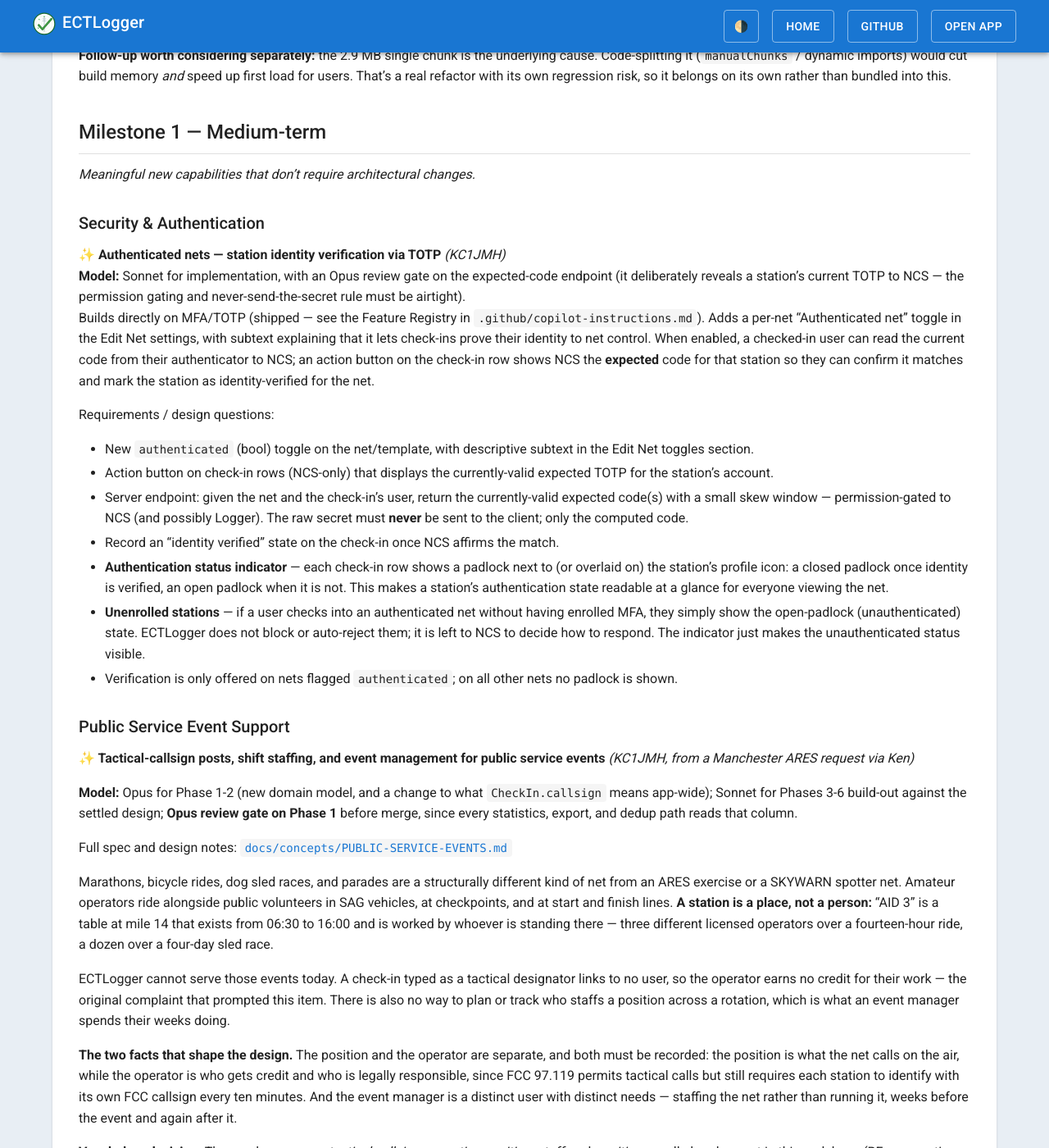
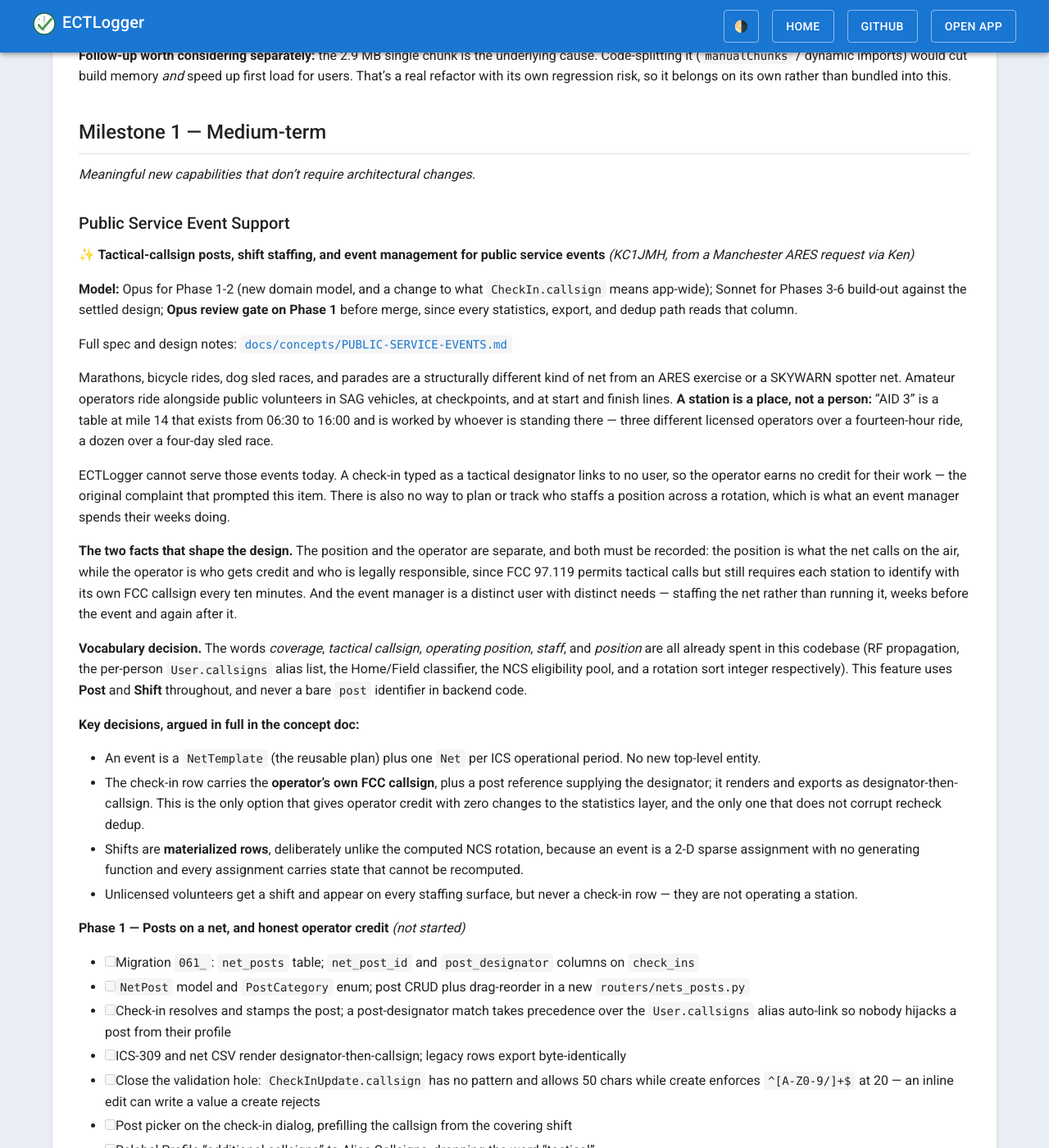
Before and after one commit to bradbrownjr/ectlogger, a Jekyll site: the page built from docs/ROADMAP.md, in a window 1280 px wide and 1400 px high, scrolled down 2332 px. Shown: the whole window at 82% size. Built offline with Jekyll 4.4.1, drawn with Linux system fonts in a browser that asks for light colours; our own code applies the rules of GitHub Pages for plain Markdown files.

Commit message:
Prune shipped authenticated-nets roadmap item
Deployed to production in the previous merge commit.

Co-Authored-By: Claude Sonnet 5 <noreply@anthropic.com>
Claude-Session: https://claude.ai/code/session_01LjFGyntuCLmjfCGh8VLZze

```diff
--- a/docs/ROADMAP.md
+++ b/docs/ROADMAP.md
@@ -95,21 +95,6 @@ its own rather than bundled into this.
 ## Milestone 1 — Medium-term
 
 *Meaningful new capabilities that don't require architectural changes.*
-
-### Security & Authentication
-
-**✨ Authenticated nets — station identity verification via TOTP** *(KC1JMH)*
-**Model:** Sonnet for implementation, with an Opus review gate on the expected-code endpoint (it deliberately reveals a station's current TOTP to NCS — the permission gating and never-send-the-secret rule must be airtight).
-Builds directly on MFA/TOTP (shipped — see the Feature Registry in `.github/copilot-instructions.md`). Adds a per-net "Authenticated net" toggle in the Edit Net settings, with subtext explaining that it lets check-ins prove their identity to net control. When enabled, a checked-in user can read the current code from their authenticator to NCS; an action button on the check-in row shows NCS the **expected** code for that station so they can confirm it matches and mark the station as identity-verified for the net.
-
-Requirements / design questions:
-- New `authenticated` (bool) toggle on the net/template, with descriptive subtext in the Edit Net toggles section.
-- Action button on check-in rows (NCS-only) that displays the currently-valid expected TOTP for the station's account.
-- Server endpoint: given the net and the check-in's user, return the currently-valid expected code(s) with a small skew window — permission-gated to NCS (and possibly Logger). The raw secret must **never** be sent to the client; only the computed code.
-- Record an "identity verified" state on the check-in once NCS affirms the match.
-- **Authentication status indicator** — each check-in row shows a padlock next to (or overlaid on) the station's profile icon: a closed padlock once identity is verified, an open padlock when it is not. This makes a station's authentication state readable at a glance for everyone viewing the net.
-- **Unenrolled stations** — if a user checks into an authenticated net without having enrolled MFA, they simply show the open-padlock (unauthenticated) state. ECTLogger does not block or auto-reject them; it is left to NCS to decide how to respond. The indicator just makes the unauthenticated status visible.
-- Verification is only offered on nets flagged `authenticated`; on all other nets no padlock is shown.
 
 ### Public Service Event Support
 
```
